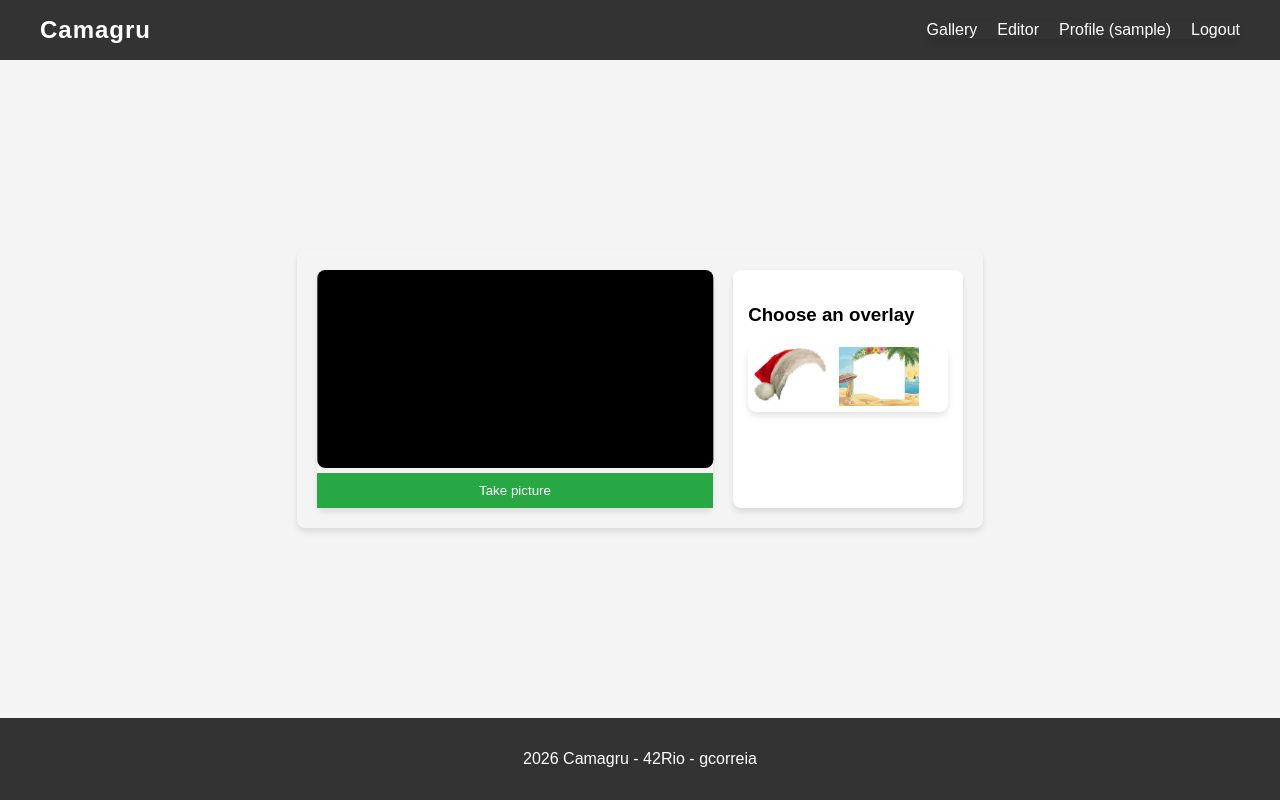
After one commit to gabrielclcardoso/web1, a PHP site: page /studio.php in a window 1280 px wide. The commit adds this page. Run offline with PHP 8.4, Linux system fonts and the light colour scheme; the visitor is signed in with stand-in values (Sample User, id 1).

Commit message:
feat: implement basic image uploading and non functional overlay

```diff
--- a/public/css/style.css
+++ b/public/css/style.css
@@ -41,6 +41,13 @@ input {
 div {
   border-radius: 8px;
   box-shadow: 0 4px 6px rgba(0, 0, 0, 0.1);
+}
+
+video {
+  width: 100%;
+  border-radius: 8px;
+  background: #000;
+  transform: scaleX(-1);
 }
 
 .status {
@@ -130,6 +137,39 @@ div {
   color: #007bff;
 }
 
+.editor-container {
+  display: flex;
+  gap: 20px;
+  padding: 20px;
+  flex-wrap: wrap;
+  justify-content: center;
+}
+
+.camera-section {
+  flex: 2;
+  max-width: 640px;
+}
+
+.sidebar {
+  flex: 1;
+  min-width: 200px;
+  background: white;
+  padding: 15px;
+  border-radius: 8px;
+}
+
+.overlay-item {
+  width: 80px;
+  cursor: pointer;
+  border: 2px solid transparent;
+  transition: 0.2s;
+}
+
+.overlay-item.selected {
+  border-color: #007bff;
+  background: #e7f3ff;
+}
+
 @media (max-width: 600px) {
   nav {
     flex-direction: column;
--- /dev/null
+++ b/public/js/camera.js
@@ -0,0 +1,55 @@
+const video = document.getElementById("video");
+const captureBtn = document.getElementById("capture-btn");
+const overlayItems = document.querySelectorAll(".overlay-item");
+let selectedOverlay = null;
+
+navigator.mediaDevices
+  .getUserMedia({ video: true, audio: false })
+  .then((stream) => {
+    video.srcObject = stream;
+  })
+  .catch((err) => console.error("Unable to access webcam: ", err));
+
+overlayItems.forEach((item) => {
+  item.addEventListener("click", () => {
+    overlayItems.forEach((i) => i.classList.remove("selected"));
+    item.classList.add("selected");
+    selectedOverlay = item.getAttribute("src");
+    captureBtn.disabled = false;
+  });
+});
+
+captureBtn.addEventListener("click", () => {
+  const canvas = document.getElementById("canvas");
+  canvas.width = video.videoWidth;
+  canvas.height = video.videoHeight;
+
+  const ctx = canvas.getContext("2d");
+  ctx.drawImage(video, 0, 0, canvas.width, canvas.height);
+
+  const imageData = canvas.toDataURL("image/png");
+
+  fetch("save_post.php", {
+    method: "POST",
+    headers: { "Content-Type": "application/json" },
+    body: JSON.stringify({
+      image: imageData,
+      overlay: selectedOverlay,
+    }),
+  })
+    .then((response) => {
+      if (!response.ok) {
+        throw new Error("Server error: " + response.statusText);
+      }
+      return response.json();
+    })
+    .then((data) => {
+      if (data.success) alert("Picture uploaded successfully");
+      else alert("Error: " + data.message);
+    })
+    // ADICIONE ISSO PARA VER OS ERROS:
+    .catch((error) => {
+      console.error("Erro no fetch:", error);
+      alert("Ocorreu um erro técnico. Verifique o console (F12).");
+    });
+});
--- /dev/null
+++ b/public/studio.php
@@ -0,0 +1,35 @@
+<?php
+require_once '../srcs/includes/init.php';
+if (!isset($_SESSION['user_id'])) {
+    header("Location: login.php");
+    exit;
+}
+
+$page_title = "Camagru - Studio";
+require_once '../srcs/includes/header.php';
+?>
+
+<div class="editor-container">
+    <div class="camera-section">
+        <video id="video" autoplay playsinline></video>
+
+        <canvas id="canvas" style="display:none;"></canvas>
+
+        <button id="capture-btn" class="btn" disabled>Take picture</button>
+    </div>
+
+    <div class="sidebar">
+        <h3>Choose an overlay</h3>
+        <div class="overlay-selection">
+            <img src="assets/overlays/santa_hat.png" class="overlay-item" data-id="1">
+            <img src="assets/overlays/beach.png" class="overlay-item" data-id="2">
+        </div>
+    </div>
+</div>
+
+<div id="gallery-preview">
+    </div>
+
+<script src="js/camera.js"></script>
+
+<?php require_once '../srcs/includes/footer.php'; ?>
```
Also changed, not shown: public/save_post.php (added, +89 -0 lines), srcs/utils/Image.php (added, +45 -0 lines), public/assets/overlays/beach.png (added), public/assets/overlays/santa_hat.png (added), 1 other file.
